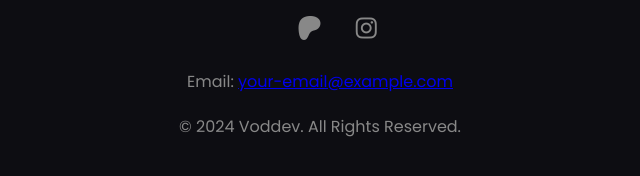
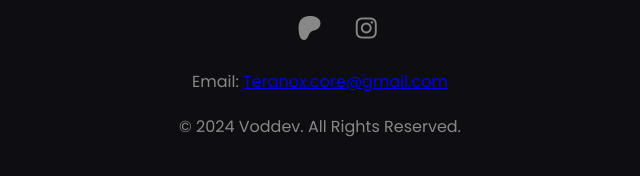
Before and after one commit to JohannesBoasDiestel/github.io, a website: page project-1.html in a window 1280 px wide. Shown: the part 4170-4346 px from the top of the page, 320-960 px from the left. Drawn offline with Linux system fonts and the light colour scheme.

Commit message:
Update project-1.html

```diff
--- a/project-1.html
+++ b/project-1.html
@@ -90,7 +90,7 @@
             <a href="https://www.instagram.com/Teranoxx" target="_blank" rel="noopener noreferrer" aria-label="Instagram"><i class="fab fa-instagram"></i></a>
         </div>
         <div class="contact-info">
-            <p>Email: <a href="mailto:your-email@example.com">your-email@example.com</a></p>
+            <p>Email: <a href="mailto:your-email@example.com">Teranox.core@gmail.com</a></p>
         </div>
         <p>© 2024 Voddev. All Rights Reserved.</p>
     </div>
```
